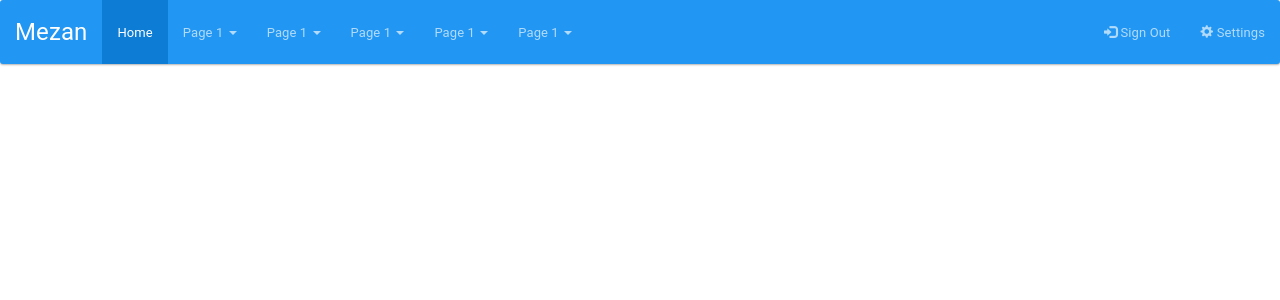
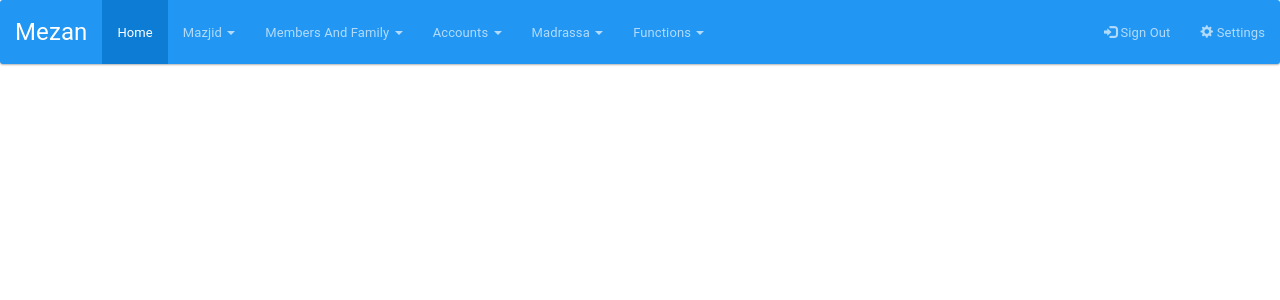
Before and after one commit to sanalrepo1993/mezan, a Django app: page /dashboard/ in a window 1280 px wide. Shown: the top 300 px of the page. Run offline with Django 3.2, Linux system fonts and the light colour scheme; some libraries are stand-ins or nearby versions.

Commit message:
added navbar

```diff
--- a/mezan/templates/base/base.html
+++ b/mezan/templates/base/base.html
@@ -18,7 +18,7 @@
     <ul class="nav navbar-nav">
       <li class="active"><a href="#">Home</a></li>
       <li class="dropdown">
-        <a class="dropdown-toggle" data-toggle="dropdown" href="#">Page 1
+        <a class="dropdown-toggle" data-toggle="dropdown" href="#">Mazjid
         <span class="caret"></span></a>
         <ul class="dropdown-menu">
           <li><a href="#">Page 1-1</a></li>
@@ -27,7 +27,7 @@
         </ul>
       </li>
       <li class="dropdown">
-        <a class="dropdown-toggle" data-toggle="dropdown" href="#">Page 1
+        <a class="dropdown-toggle" data-toggle="dropdown" href="#">Members And Family
         <span class="caret"></span></a>
         <ul class="dropdown-menu">
           <li><a href="#">Page 1-1</a></li>
@@ -36,7 +36,7 @@
         </ul>
       </li>
       <li class="dropdown">
-        <a class="dropdown-toggle" data-toggle="dropdown" href="#">Page 1
+        <a class="dropdown-toggle" data-toggle="dropdown" href="#">Accounts
         <span class="caret"></span></a>
         <ul class="dropdown-menu">
           <li><a href="#">Page 1-1</a></li>
@@ -45,7 +45,7 @@
         </ul>
       </li>
       <li class="dropdown">
-        <a class="dropdown-toggle" data-toggle="dropdown" href="#">Page 1
+        <a class="dropdown-toggle" data-toggle="dropdown" href="#">Madrassa
         <span class="caret"></span></a>
         <ul class="dropdown-menu">
           <li><a href="#">Page 1-1</a></li>
@@ -54,7 +54,7 @@
         </ul>
       </li>
       <li class="dropdown">
-        <a class="dropdown-toggle" data-toggle="dropdown" href="#">Page 1
+        <a class="dropdown-toggle" data-toggle="dropdown" href="#">Functions
         <span class="caret"></span></a>
         <ul class="dropdown-menu">
           <li><a href="#">Page 1-1</a></li>
```
